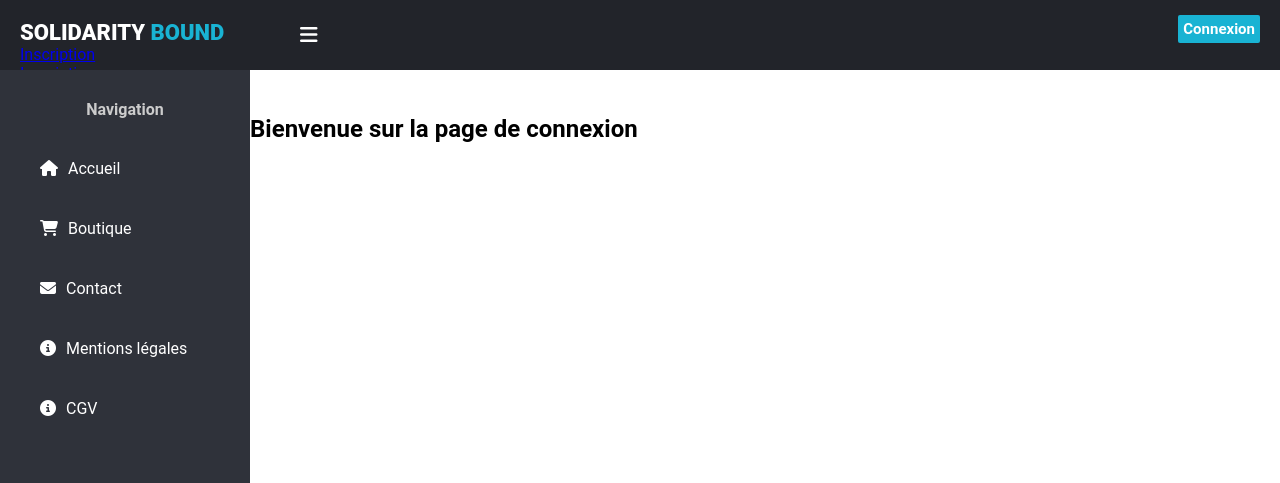
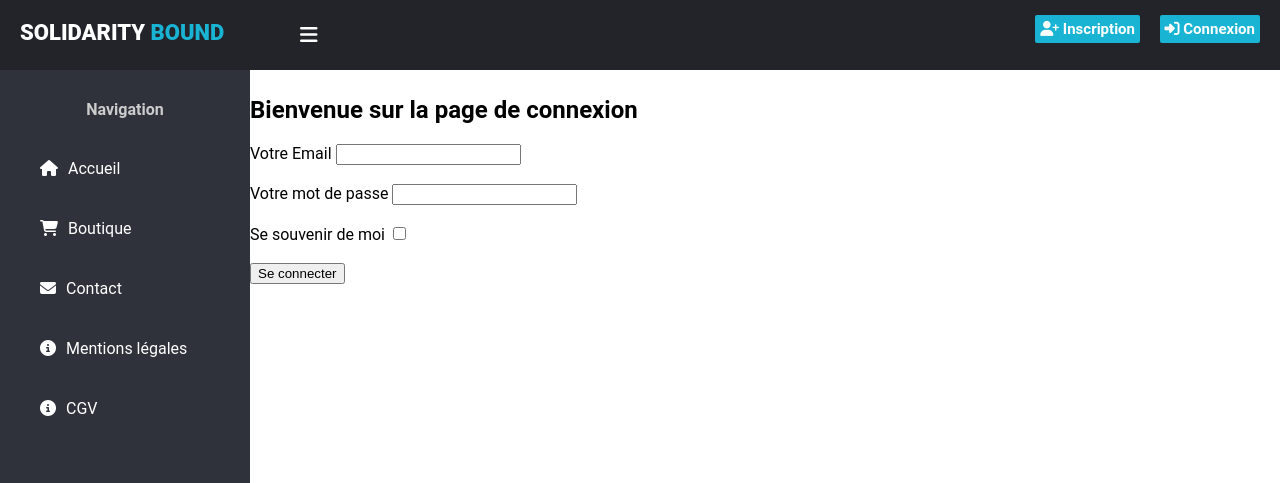
Before and after one commit to ilyesamr/final-fablab, a Flask app: page /login in a window 1280 px wide. Shown: the top 483 px of the page. Run offline with Flask 2, Linux system fonts and the light colour scheme; some libraries are stand-ins or nearby versions.

Commit message:
Login & signup

```diff
--- a/app.py
+++ b/app.py
@@ -1,4 +1,5 @@
 from flask import Flask, render_template
+from flask_login import LoginManager
 
 app = Flask(__name__)
 
@@ -8,26 +9,49 @@ app.config['SQLALCHEMY_TRACK_MODIFICATIONS'] = False
 
 from models import db
 
+# login part
+login_manager = LoginManager()
+login_manager.login_view = 'auth.login'
+login_manager.init_app(app)
+
+from models import User
+
+
+@login_manager.user_loader
+def load_user(user_id):
+    return User.query.get(int(user_id))
+
+
+# blueprint for auth routes in our app
+from auth import auth as auth_blueprint
+
+app.register_blueprint(auth_blueprint)
+
+# blueprint for non-auth parts of app
+from main import main as main_blueprint
+
+app.register_blueprint(main_blueprint)
+
 
 @app.route('/')
 def home():
     return render_template('home.html')
 
-@app.route('/login')
-def login():
-    return render_template('login.html')
 
 @app.route('/boutique')
 def boutique():
     return render_template('boutique.html')
 
+
 @app.route('/contact')
 def contact():
     return render_template('contact.html')
 
-@app.route('/mention')
-def mention():
-    return render_template('mention.html')
+
+@app.route('/mentions')
+def mentions():
+    return render_template('mentions.html')
+
 
 if __name__ == '__main__':
     app.run(debug=True)
--- a/auth.py
+++ b/auth.py
@@ -11,31 +11,28 @@ auth = Blueprint('auth', __name__)
 @auth.route('/login', methods=['GET', 'POST'])
 def login():
     form = LoginForm()
-    if form.validate_on_submit():
-        username = form.username.data
+    if form.validate_on_submit() and request.method == 'POST':
+        email = form.email.data
         password = form.password.data
         remember = True if form.remember.data else False
-        user = User.query.filter_by(username=username).first()
-        if user:
-            if check_password_hash(user.password, form.password.data):
-                login_user(user, remember=remember)
-                return redirect(url_for('main.profil'))
-            else:
-                flash('Veuillez vérifier vos informations de connexion et réessayer.')
-                return redirect(url_for('auth.login'))  # if user doesn't exist or password is wrong, reload the page
-
+        user = User.query.filter_by(email=email).first()
+        if not user or not check_password_hash(user.password, password):
+            flash('Please check your login details and try again.')
+            return redirect(url_for('auth.login'))
+        login_user(user, remember=remember)
+        return redirect(url_for('main.profil'))
     return render_template('login.html', form=form)
 
 
 @auth.route('/signup', methods=['GET', 'POST'])
 def signup():
     form = SignupForm()
-    if form.validate_on_submit():
+    if form.validate_on_submit() and request.method == 'POST':
         user = User.query.filter_by(email=form.email.data).first()
         if user:
             flash('Adresse mail dèjà prise ! ')
             return redirect(url_for('auth.signup'))
-        new_user = User(name=form.name.data, username=form.username.data, email=form.email.data, password=generate_password_hash(form.password.data, method='sha256'))
+        new_user = User(name=form.name.data, location=form.location.data, email=form.email.data, password=generate_password_hash(form.password.data, method='sha256'))
         # add the new user to the database
         db.session.add(new_user)
         db.session.commit()
--- a/forms.py
+++ b/forms.py
@@ -4,7 +4,7 @@ from wtforms.validators import Email, Length, InputRequired, EqualTo, DataRequir
 
 
 class LoginForm(FlaskForm):
-    email = StringField('Votre mail', validators=[InputRequired(), Length(min=0, max=20)])
+    email = StringField('Votre Email', validators=[InputRequired(), Length(min=0, max=20)])
     password = PasswordField('Votre mot de passe', validators=[InputRequired(), Length(min=0, max=100)])
     remember = BooleanField('Se souvenir de moi')
     submit = SubmitField("Se connecter")
@@ -12,13 +12,13 @@ class LoginForm(FlaskForm):
 
 class SignupForm(FlaskForm):
     """User Signup Form."""
-    name = StringField('name', validators=[InputRequired()])
-    username = StringField('username', validators=[InputRequired(), Length(min=4, max=20)])
-    email = StringField('email',
+    name = StringField('Nom', validators=[InputRequired()])
+    location = StringField('Localisation', validators=[InputRequired(), Length(max=20)])
+    email = StringField('Email',
                         validators=[Length(max=100), Email(message='Entrer un email valide.'), InputRequired()])
-    password = PasswordField('password', validators=[InputRequired(), Length(min=8, max=100,
+    password = PasswordField('Mot de passe', validators=[InputRequired(), Length(min=8, max=100,
                                                                              message='Veuillez mettre un mot de passe plus sécurisé')])
-    confirm = PasswordField('confirmer votre password', validators=[InputRequired(), EqualTo('password',
+    confirm = PasswordField('Confirmer votre mot de passe', validators=[InputRequired(), EqualTo('password',
                                                                                              message='les mots de passe doivent correspondre.')])
 
-    submit = SubmitField('Valider')
+    submit = SubmitField('Soumetre')
--- a/main.py
+++ b/main.py
@@ -12,4 +12,4 @@ def index():
 @main.route('/profil')
 @login_required
 def profil():
-    return render_template('profil.html', user=current_user)
+    return render_template('profil.html', name=current_user.name)
--- a/static/css/style.css
+++ b/static/css/style.css
@@ -40,6 +40,61 @@ header{
 }
 
 .login_btn:hover{
+  background: #0B87A6;
+}
+.signup_btn{
+  padding: 5px;
+  background: #19B3D3;
+  text-decoration: none;
+  float: right;
+  margin-top: -30px;
+  margin-right: 160px;
+  border-radius: 2px;
+  font-size: 15px;
+  font-weight: 600;
+  color: #fff;
+  transition: 0.5s;
+  transition-property: background;
+}
+
+.signup_btn:hover{
+  background: #0B87A6;
+}
+.profil_btn{
+  padding: 5px;
+  background: #19B3D3;
+  text-decoration: none;
+  float: right;
+  margin-top: -30px;
+  margin-right: 40px;
+  border-radius: 2px;
+  font-size: 15px;
+  font-weight: 600;
+  color: #fff;
+  transition: 0.5s;
+  transition-property: background;
+}
+
+.profil_btn:hover{
+  background: #0B87A6;
+}
+
+.logout_btn{
+  padding: 5px;
+  background: #19B3D3;
+  text-decoration: none;
+  float: right;
+  margin-top: -30px;
+  margin-right: 130px;
+  border-radius: 2px;
+  font-size: 15px;
+  font-weight: 600;
+  color: #fff;
+  transition: 0.5s;
+  transition-property: background;
+}
+
+.logout_btn:hover{
   background: #0B87A6;
 }
 
--- a/templates/base.html
+++ b/templates/base.html
@@ -20,15 +20,22 @@
       <div class="left_area">
         <h3>Solidarity <span>Bound</span></h3>
       </div>
+          {% if not current_user.is_authenticated %}
       <div class="right_area">
-        <a href="/login" class="login_btn">Connexion</a>
+        <a href="{{ url_for('auth.login') }}" class="login_btn"><i class="fas fa-sign-in-alt"></i> Connexion</a>
       </div>
         <div class="right_area">
-        <a href="/login" class="signup_btn">Inscription</a>
+        <a href="{{ url_for('auth.signup') }}" class="signup_btn"><i class="fas fa-user-plus"></i> Inscription</a>
+      </div>
+        {% endif %}
+        {% if current_user.is_authenticated %}
+           <div class="right_area">
+        <a href="/profil" class="profil_btn"><i class="far fa-address-card"></i> Profil</a>
       </div>
         <div class="right_area">
-        <a href="/login" class="logout_btn">Inscription</a>
+        <a href="{{ url_for('auth.logout') }}" class="logout_btn"><i class="fas fa-sign-out-alt"></i> Déconnexion</a>
       </div>
+    {% endif %}
     </header>
     <!--header area end-->
     <!--sidebar start-->
@@ -39,7 +46,7 @@
       <a href="/"><i class="fa fa-home"></i><span>Accueil</span></a>
       <a href="/boutique"><i class="fa fa-shopping-cart"></i><span>Boutique</span></a>
       <a href="/contact"><i class="fa fa-envelope"></i><span>Contact</span></a>
-      <a href="/mention"><i class="fas fa-info-circle"></i><span>Mentions légales</span></a>
+      <a href="/mentions"><i class="fas fa-info-circle"></i><span>Mentions légales</span></a>
       <a href="#"><i class="fas fa-info-circle"></i><span>CGV</span></a>
     </div>
     <!--sidebar end-->
--- a/templates/login.html
+++ b/templates/login.html
@@ -5,9 +5,32 @@
 {% endblock %}
 
 {% block body %}
-        <br> <br> <br> <br> <br>
+
         <div class="container">
+            <br><br>    <br><br>
     <h2>Bienvenue sur la page de connexion</h2>
+      {% with messages = get_flashed_messages() %}
+            {% if messages %}
+                <div class="alert alert-danger">
+                    {{ messages[0] }}
+                </div>
+            {% endif %}
+        {% endwith %}
+       <form action="/login" method=post>
+      {{ form.hidden_tag() }}
+
+      {{ form.email.label }}
+      {{ form.email }}
+    <br><br>
+      {{ form.password.label }}
+      {{ form.password }}
+<br><br>
+      {{ form.remember.label }}
+      {{ form.remember }}
+<br><br>
+
+      {{form.submit}}
+    </form>
         </div>
-
+    <br><br>
 {% endblock %}
```
Also changed, not shown: templates/profil.html (+14 -2 lines), templates/signup.html (+35 -0 lines), fablab.db, templates/mentions.html (renamed from templates/mention.html).
